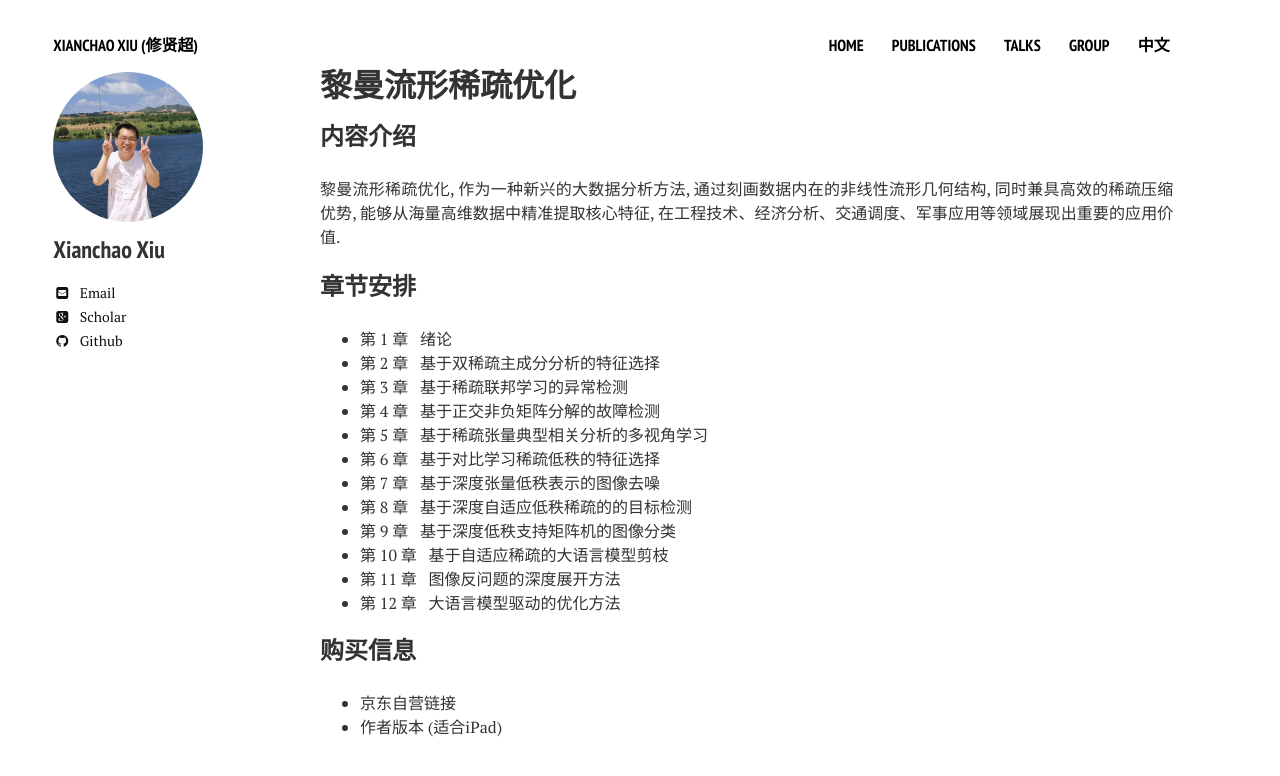
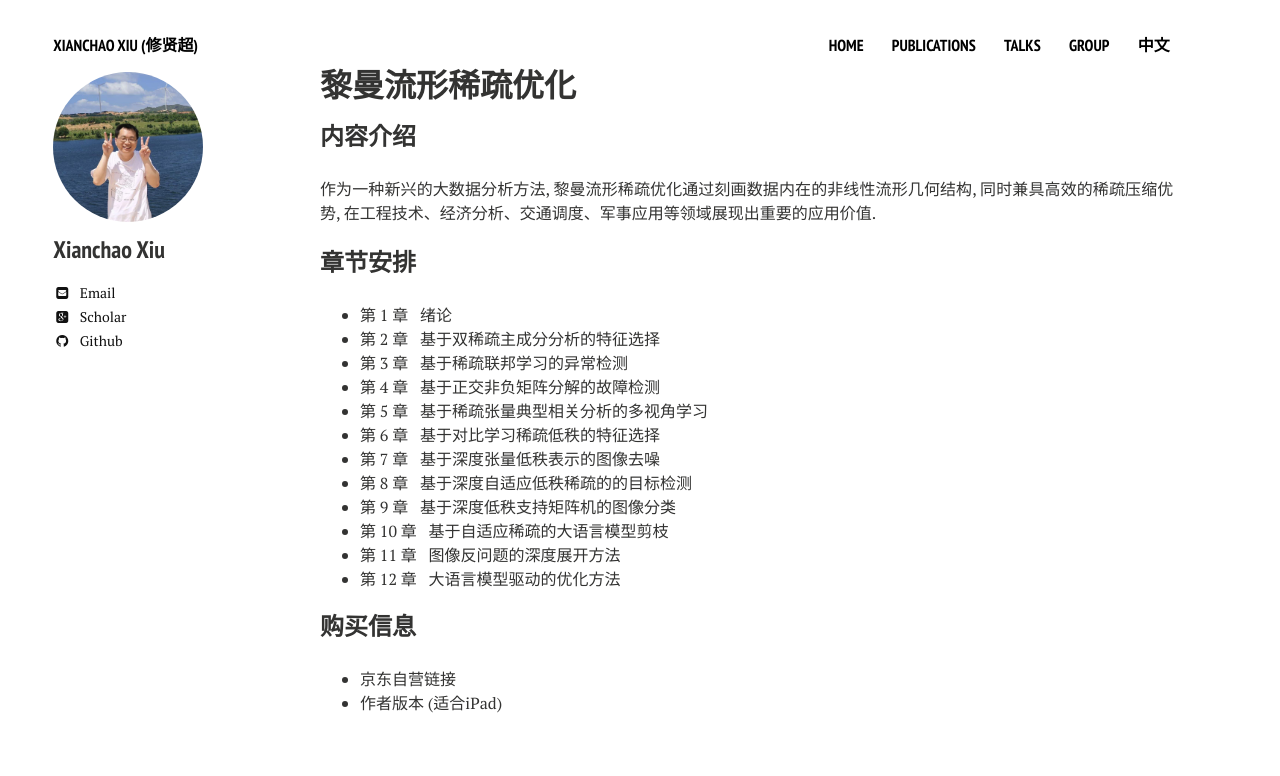
Before and after one commit to xianchaoxiu/xianchaoxiu.github.io, a Jekyll site: the page built from chinese/book/OPT/index.md, in a window 1280 px wide. Shown: the top 776 px of the page. Built offline with Jekyll 4.4.1, drawn with Linux system fonts in a browser that asks for light colours; nearby versions of some CDN libraries.

Commit message:
Update index.md

```diff
--- a/chinese/book/OPT/index.md
+++ b/chinese/book/OPT/index.md
@@ -7,7 +7,7 @@ share: false
 
 
 ### 内容介绍
-黎曼流形稀疏优化, 作为一种新兴的大数据分析方法, 通过刻画数据内在的非线性流形几何结构, 同时兼具高效的稀疏压缩优势, 能够从海量高维数据中精准提取核心特征, 在工程技术、经济分析、交通调度、军事应用等领域展现出重要的应用价值. <br>
+作为一种新兴的大数据分析方法, 黎曼流形稀疏优化通过刻画数据内在的非线性流形几何结构, 同时兼具高效的稀疏压缩优势, 在工程技术、经济分析、交通调度、军事应用等领域展现出重要的应用价值. <br>
 
 
 ### 章节安排
```
